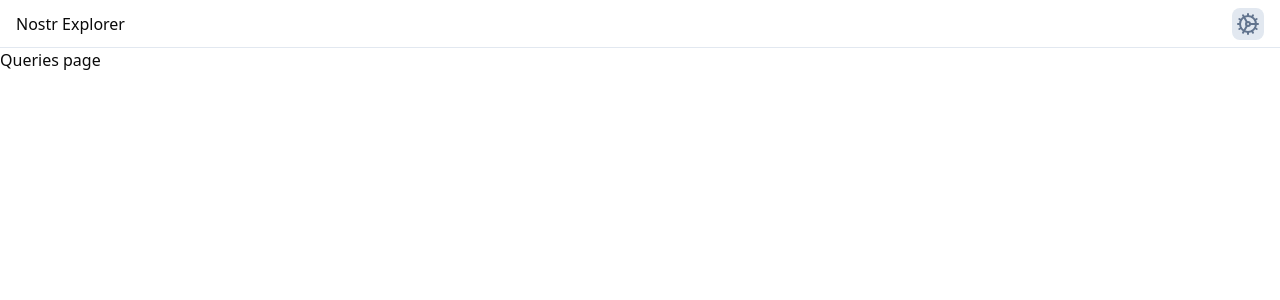
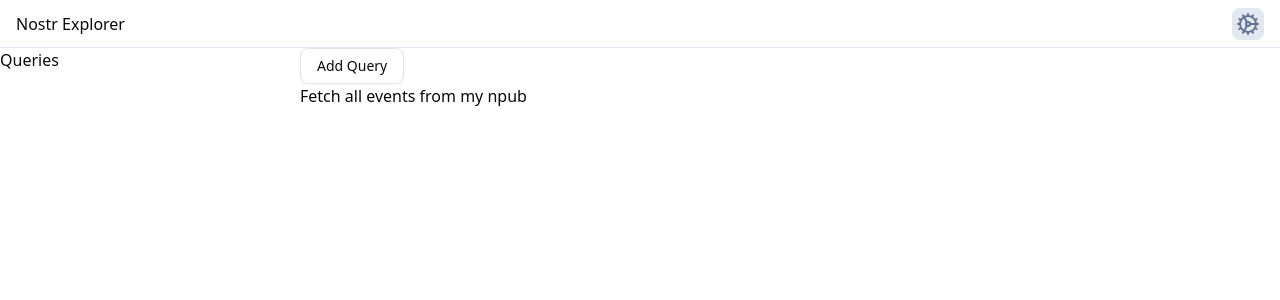
Before and after one commit to pmrcunha/nostr-explorer, a React (Vite) app in the folder apps/frontend/: page /queries in a window 1280 px wide. Shown: the top 300 px of the page. Built offline with nearby package versions, Linux system fonts and the light colour scheme.

Commit message:
start scaffolding queries page

```diff
--- a/apps/frontend/src/components/pages/queries.tsx
+++ b/apps/frontend/src/components/pages/queries.tsx
@@ -1,3 +1,74 @@
+import {
+  Dialog,
+  DialogClose,
+  DialogContent,
+  DialogDescription,
+  DialogFooter,
+  DialogHeader,
+  DialogTitle,
+  DialogTrigger,
+} from "@/components/ui/dialog"
+import { Button } from "../ui/button";
+import { Label } from "@radix-ui/react-label";
+import { Input } from "../ui/input";
+
+const queries = [
+  {
+    id: 1,
+    name: "Fetch all events from my npub"
+  }
+]
+
+
 export function QueriesPage() {
-  return <div>Queries page</div>;
+  return <div className="grid grid-cols-[300px_1fr] h-full">
+    <nav className="flex flex-col gap-3">
+      <div>Queries</div>
+    </nav>
+    <div>
+      <div>
+        <Dialog>
+          <form>
+            <DialogTrigger asChild>
+              <Button variant="outline">Add Query</Button>
+            </DialogTrigger>
+            <DialogContent className="sm:max-w-[425px]">
+              <DialogHeader>
+                <DialogTitle>Add Query</DialogTitle>
+                <DialogDescription>
+                  Create a new query to be executed on a schedule
+                </DialogDescription>
+              </DialogHeader>
+              <div className="grid gap-4">
+                <div className="grid gap-3">
+                  <Label htmlFor="label">Label</Label>
+                  <Input id="label" name="label" defaultValue="Save all events from my npub" />
+                </div>
+                <div className="grid gap-3">
+                  <Label htmlFor="schedule">Schedule</Label>
+                  <Input id="schedule" name="schedule" defaultValue="* * * * *" />
+                </div>
+                <div className="grid gap-3">
+                  <Label htmlFor="relay">Relay</Label>
+                  <Input id="relay" name="relay" defaultValue="wss://relay.damus.io" />
+                </div>
+                <div className="grid gap-3">
+                  <Label htmlFor="filter">Filter</Label>
+                  <Input id="filter" name="filter" defaultValue="authors: npub1xxx" />
+                </div>
+              </div>
+              <DialogFooter>
+                <DialogClose asChild>
+                  <Button variant="outline">Cancel</Button>
+                </DialogClose>
+                <Button type="submit">Create Query</Button>
+              </DialogFooter>
+            </DialogContent>
+          </form>
+        </Dialog>
+      </div>
+      {queries.map(query => <div key={query.id}>{query.name}</div>)}
+    </div>
+  </div>
+    ;
 }
```
